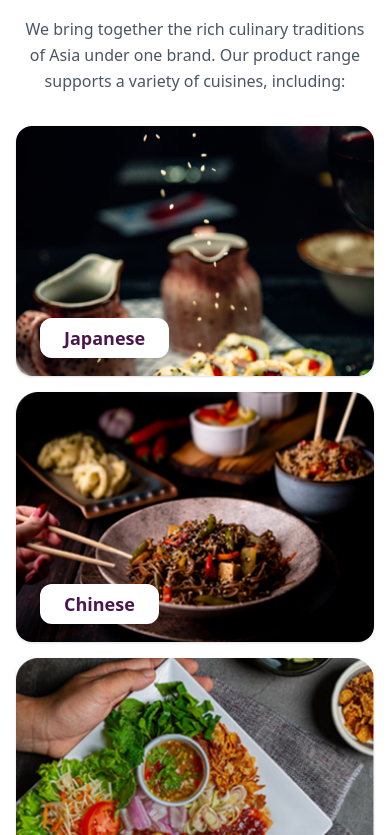
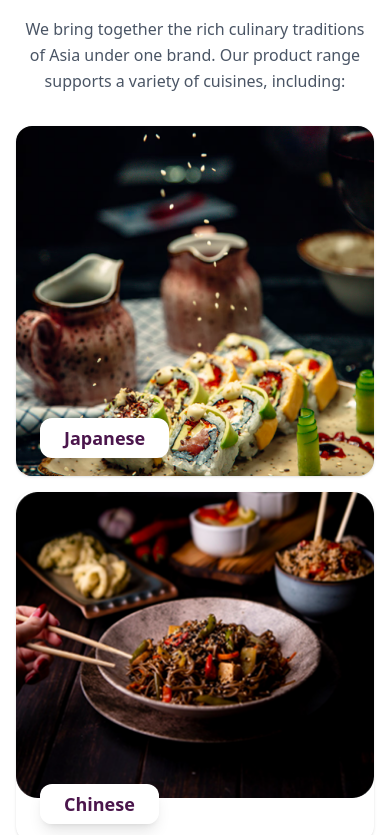
Before and after one commit to Hamna-kanwal/tiger-tiger, a Next.js app: page / in a window 390 px wide. Shown: the part 4269-5104 px from the top of the page. Built offline with nearby package versions, Linux system fonts and the light colour scheme; a web font is replaced by a local one.

Commit message:
banner change

```diff
--- a/app/Components/Cuisine.js
+++ b/app/Components/Cuisine.js
@@ -19,16 +19,16 @@ const RecipeSection = () => {
         </p>
       </div>
 
-      {/* FIXED GRID LOGIC:
-          - Mobile: grid-cols-1 aur rows-none (taki sare line se niche aayein)
-          - Desktop: md:grid-cols aur md:grid-rows-2
+      {/* Yahan 'md:grid-cols-[2.5fr,1fr,1fr]' use kiya hai taake
+          Japanese image (first column) layout ka zyada area cover kare.
       */}
-      <div className="grid grid-cols-1 md:grid-cols-[1.8fr,1.1fr,1.1fr] md:grid-rows-2 gap-4 md:grid-flow-col-dense">
+      {/* 'md:h-[600px]' ya 'md:h-[700px]' add karne se Japanese image niche tak full ho jayegi */}
+<div className="grid grid-cols-1 md:grid-cols-[1.9fr,1.1fr,1.1fr] md:grid-rows-2 gap-4 md:h-[500px] md:grid-flow-col-dense">
         {cuisines.map((item) => (
           <div
             key={item.name}
             className={`relative overflow-hidden rounded-2xl group ${item.gridClass || ''}
-              h-[250px] md:h-full min-h-[200px] shadow-sm`}
+              h-[350px] md:h-full min-h-[200px] shadow-sm`}
           >
             <img
               src={item.image}
@@ -36,7 +36,7 @@ const RecipeSection = () => {
               className="w-full h-full object-cover transition-transform duration-500 group-hover:scale-110"
             />
 
-            <div className="absolute inset-0  duration-300 z-0" />
+            <div className="absolute inset-0 duration-300 z-0" />
 
             <div className="absolute bottom-6 left-6 z-10">
               <span className="bg-white text-[#4B164C] px-6 py-2 rounded-xl font-bold text-lg shadow-lg">
```
